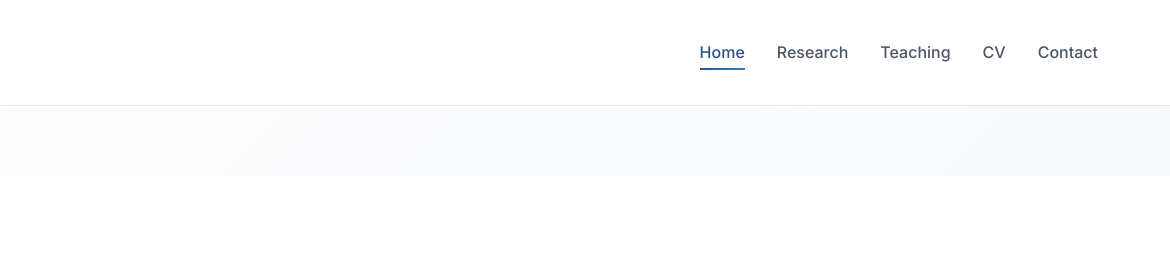
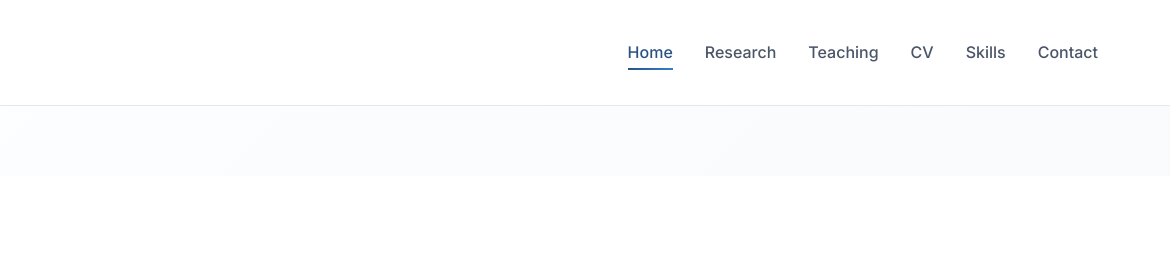
Before and after one commit to qijialiv-cell/me, a plain HTML site: page Documents/Qijia_academic_website/index.html in a window 1280 px wide. Shown: the top 269 px of the page, 110-1280 px from the left. Drawn offline with nearby package versions, Linux system fonts and the light colour scheme.

Commit message:
Add Skills link to navigation bar

```diff
--- a/Documents/Qijia_academic_website/index.html
+++ b/Documents/Qijia_academic_website/index.html
@@ -33,6 +33,7 @@
                 <li><a href="#research" class="nav-link">Research</a></li>
                 <li><a href="#teaching" class="nav-link">Teaching</a></li>
                 <li><a href="#cv" class="nav-link">CV</a></li>
+                <li><a href="#skills" class="nav-link">Skills</a></li>
                 <li><a href="#contact" class="nav-link">Contact</a></li>
             </ul>
             <button class="nav-toggle" id="navToggle" aria-label="Toggle navigation">
```
